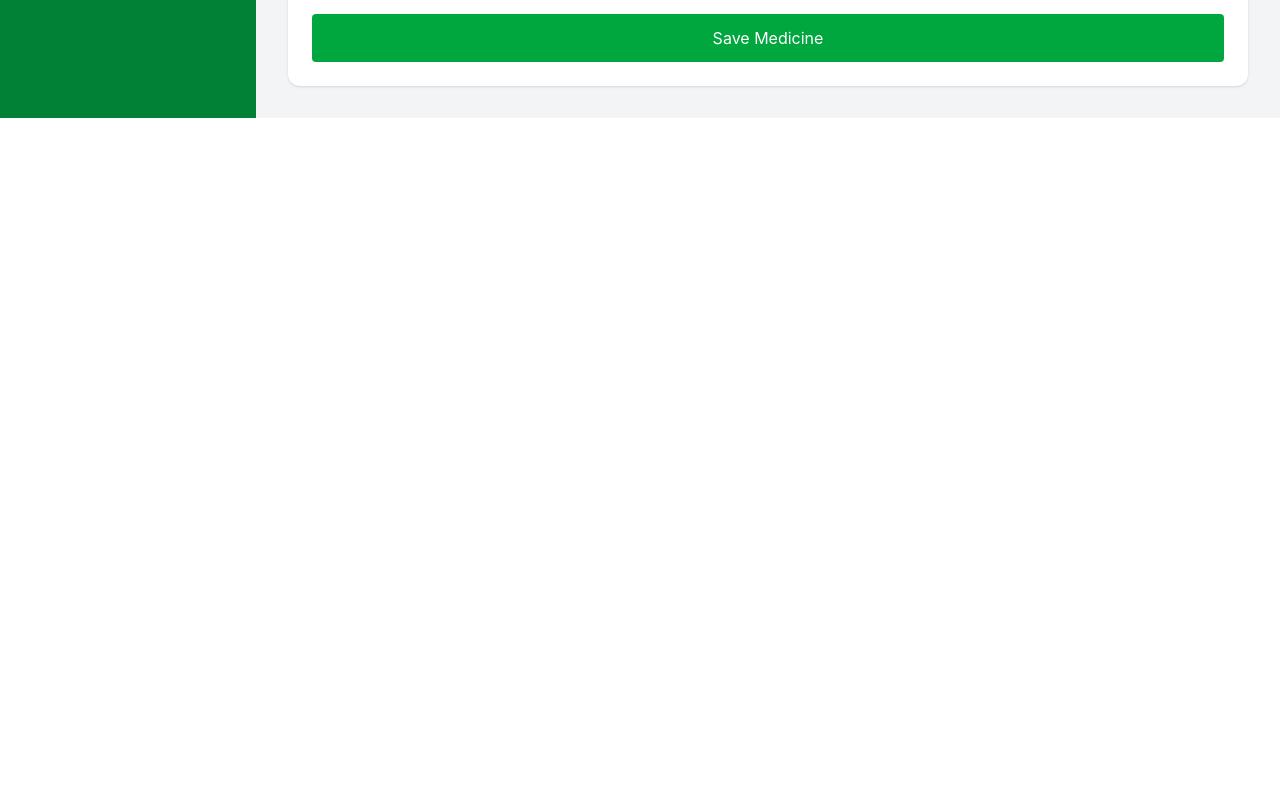
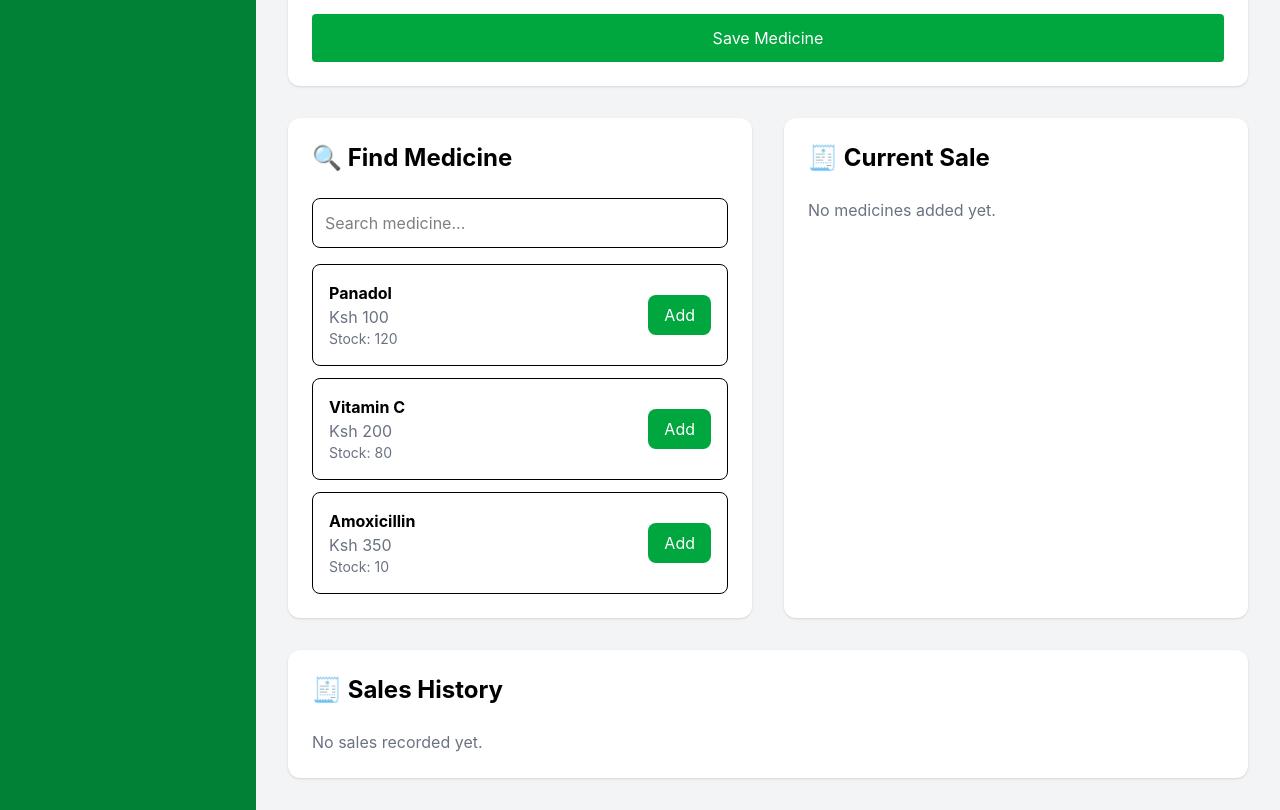
Before and after one commit to Wayne-an/highway-care-pharmacy, a React (Vite) app in the folder frontend/: page / in a window 1280 px wide. Shown: the part 1006-1816 px from the top of the page. Before the commit the page ends 1124 px from the top, so only its background shows below. Built offline with nearby package versions, Linux system fonts and the light colour scheme.

Commit message:
Persist sales history and calculate daily revenue

```diff
--- a/frontend/src/App.jsx
+++ b/frontend/src/App.jsx
@@ -4,6 +4,8 @@ import Navbar from "./components/Navbar";
 import StatCard from "./components/StatCard";
 import Inventory from "./components/Inventory";
 import AddMedicine from "./components/AddMedicine";
+import Sales from "./components/Sales";
+import SalesHistory from "./components/SalesHistory";
 
 
 function App() {
@@ -43,6 +45,15 @@ function App() {
 
   });
 
+const [sales, setSales] = useState(() => {
+
+  const savedSales = localStorage.getItem("sales");
+
+  return savedSales
+    ? JSON.parse(savedSales)
+    : [];
+
+});
 
   function addMedicine(newMedicine) {
 
@@ -60,7 +71,99 @@ function App() {
 
   }
 
+function completeSale(cart, paymentMethod) {
 
+  setMedicines((currentMedicines) => {
+
+    return currentMedicines.map((medicine) => {
+
+      const soldItem = cart.find(
+        (item) => item.id === medicine.id
+      );
+
+
+      if (soldItem) {
+
+        return {
+          ...medicine,
+          quantity: medicine.quantity - soldItem.quantity
+        };
+
+      }
+
+
+      return medicine;
+
+    });
+
+  });
+
+
+  const saleTotal = cart.reduce(
+
+    (total, item) => {
+
+      return total + item.price * item.quantity;
+
+    },
+
+    0
+
+  );
+
+
+  const newSale = {
+
+    id: Date.now(),
+
+    items: cart,
+
+    total: saleTotal,
+
+    paymentMethod: paymentMethod,
+
+    date: new Date().toLocaleString()
+
+  };
+
+
+  setSales((currentSales) => {
+
+  const updatedSales = [
+
+    ...currentSales,
+
+    newSale
+
+  ];
+
+
+  localStorage.setItem(
+
+    "sales",
+
+    JSON.stringify(updatedSales)
+
+  );
+
+
+  return updatedSales;
+
+});
+
+}
+
+const todaysSales = sales.reduce(
+
+  (total, sale) => {
+
+    return total + sale.total;
+
+  },
+
+  0
+
+);
   return (
 
     <div className="flex min-h-screen bg-gray-100">
@@ -86,7 +189,7 @@ function App() {
 
             <StatCard
               title="Today's Sales"
-              value="Ksh 45,600"
+              value={`Ksh ${todaysSales}`}
               icon="💰"
             />
 
@@ -110,6 +213,13 @@ function App() {
 
           <AddMedicine addMedicine={addMedicine} />
 
+          <Sales
+          medicines={medicines}
+          completeSale={completeSale}
+           />
+
+           <SalesHistory sales={sales} />
+
         </main>
 
       </div>
--- /dev/null
+++ b/frontend/src/components/Sales.jsx
@@ -0,0 +1,323 @@
+import { useState } from "react";
+
+
+function Sales({ medicines, completeSale }) {
+  const [paymentMethod, setPaymentMethod] = useState("Cash");
+  const [searchTerm, setSearchTerm] = useState("");
+
+  const [cart, setCart] = useState([]);
+
+
+  const searchResults = medicines.filter((medicine) => {
+
+    return medicine.name
+      .toLowerCase()
+      .includes(searchTerm.toLowerCase());
+
+  });
+
+
+  function addToCart(medicine) {
+
+    const existingItem = cart.find(
+      (item) => item.id === medicine.id
+    );
+
+
+    if (existingItem) {
+
+      setCart(
+
+        cart.map((item) =>
+
+          item.id === medicine.id
+
+            ? {
+                ...item,
+                quantity: item.quantity + 1
+              }
+
+            : item
+
+        )
+
+      );
+
+    } else {
+
+      setCart([
+
+        ...cart,
+
+        {
+          ...medicine,
+          quantity: 1
+        }
+
+      ]);
+
+    }
+
+  }
+
+
+  function removeFromCart(id) {
+
+    setCart(
+
+      cart.filter((item) => item.id !== id)
+
+    );
+
+  }
+
+
+  const total = cart.reduce(
+
+    (sum, item) =>
+
+      sum + item.price * item.quantity,
+
+    0
+
+  );
+
+
+  return (
+
+    <div className="grid grid-cols-1 lg:grid-cols-2 gap-8 mt-8">
+
+
+      {/* Medicine Search */}
+
+      <div className="bg-white rounded-xl shadow p-6">
+
+        <h2 className="text-2xl font-bold mb-6">
+
+          🔍 Find Medicine
+
+        </h2>
+
+
+        <input
+
+          type="text"
+
+          placeholder="Search medicine..."
+
+          value={searchTerm}
+
+          onChange={(e) => setSearchTerm(e.target.value)}
+
+          className="w-full border rounded-lg p-3 mb-4"
+
+        />
+
+
+        <div className="space-y-3">
+
+
+          {searchResults.map((medicine) => (
+
+            <div
+
+              key={medicine.id}
+
+              className="flex justify-between items-center border p-4 rounded-lg"
+
+            >
+
+              <div>
+
+                <h3 className="font-bold">
+
+                  {medicine.name}
+
+                </h3>
+
+
+                <p className="text-gray-500">
+
+                  Ksh {medicine.price}
+
+                </p>
+
+
+                <p className="text-sm text-gray-500">
+
+                  Stock: {medicine.quantity}
+
+                </p>
+
+              </div>
+
+
+              <button
+
+                onClick={() => addToCart(medicine)}
+
+                className="bg-green-600 text-white px-4 py-2 rounded-lg hover:bg-green-700"
+
+              >
+
+                Add
+
+              </button>
+
+
+            </div>
+
+          ))}
+
+
+        </div>
+
+      </div>
+
+
+      {/* Shopping Cart */}
+
+      <div className="bg-white rounded-xl shadow p-6">
+
+        <h2 className="text-2xl font-bold mb-6">
+
+          🧾 Current Sale
+
+        </h2>
+
+
+        {cart.length === 0 ? (
+
+          <p className="text-gray-500">
+
+            No medicines added yet.
+
+          </p>
+
+        ) : (
+
+          <div className="space-y-4">
+
+
+            {cart.map((item) => (
+
+              <div
+
+                key={item.id}
+
+                className="flex justify-between items-center border-b pb-3"
+
+              >
+
+                <div>
+
+                  <h3 className="font-semibold">
+
+                    {item.name}
+
+                  </h3>
+
+
+                  <p>
+
+                    {item.quantity} × Ksh {item.price}
+
+                  </p>
+
+                </div>
+
+
+                <button
+
+                  onClick={() => removeFromCart(item.id)}
+
+                  className="text-red-500 hover:text-red-700"
+
+                >
+
+                  Remove
+
+                </button>
+
+              </div>
+
+            ))}
+
+
+            <div className="border-t pt-4">
+
+              <div className="flex justify-between text-xl font-bold">
+
+                <span>Total</span>
+
+                <span>
+
+                  Ksh {total}
+
+                </span>
+
+              </div>
+              <div className="mt-4">
+
+  <label className="block font-semibold mb-2">
+    Payment Method
+  </label>
+
+  <select
+    value={paymentMethod}
+    onChange={(e) => setPaymentMethod(e.target.value)}
+    className="w-full border rounded-lg p-3"
+  >
+
+    <option value="Cash">
+      💵 Cash
+    </option>
+
+    <option value="M-Pesa">
+      📱 M-Pesa
+    </option>
+
+    <option value="Card">
+      💳 Card
+    </option>
+
+  </select>
+
+</div>
+
+              <button
+  onClick={() => {
+
+    completeSale(cart, paymentMethod);
+
+    setCart([]);
+
+    alert(
+      `Sale completed using ${paymentMethod}`
+    );
+
+  }}
+
+  className="w-full mt-4 bg-green-600 text-white py-3 rounded-lg hover:bg-green-700"
+>
+  Complete Sale
+</button>
+
+            </div>
+
+
+          </div>
+
+        )}
+
+      </div>
+
+
+    </div>
+
+  );
+
+}
+
+
+export default Sales;
--- /dev/null
+++ b/frontend/src/components/SalesHistory.jsx
@@ -0,0 +1,89 @@
+function SalesHistory({ sales }) {
+
+  return (
+
+    <div className="bg-white rounded-xl shadow p-6 mt-8">
+
+      <h2 className="text-2xl font-bold mb-6">
+        🧾 Sales History
+      </h2>
+
+
+      {sales.length === 0 ? (
+
+        <p className="text-gray-500">
+          No sales recorded yet.
+        </p>
+
+      ) : (
+
+        <div className="space-y-4">
+
+
+          {sales.map((sale) => (
+
+            <div
+              key={sale.id}
+              className="border rounded-lg p-4"
+            >
+
+              <div className="flex justify-between">
+
+                <div>
+
+                  <h3 className="font-bold">
+                    Sale #{sale.id}
+                  </h3>
+
+                  <p className="text-gray-500">
+                    {sale.date}
+                  </p>
+
+                </div>
+
+
+                <div className="text-right">
+
+                  <p className="font-bold">
+                    Ksh {sale.total}
+                  </p>
+
+                  <p className="text-sm text-gray-500">
+                    {sale.paymentMethod}
+                  </p>
+
+                </div>
+
+              </div>
+
+
+              <div className="mt-3 text-sm">
+
+                {sale.items.map((item) => (
+
+                  <p key={item.id}>
+
+                    {item.name} × {item.quantity}
+
+                  </p>
+
+                ))}
+
+              </div>
+
+            </div>
+
+          ))}
+
+        </div>
+
+      )}
+
+    </div>
+
+  );
+
+}
+
+
+export default SalesHistory;
```
